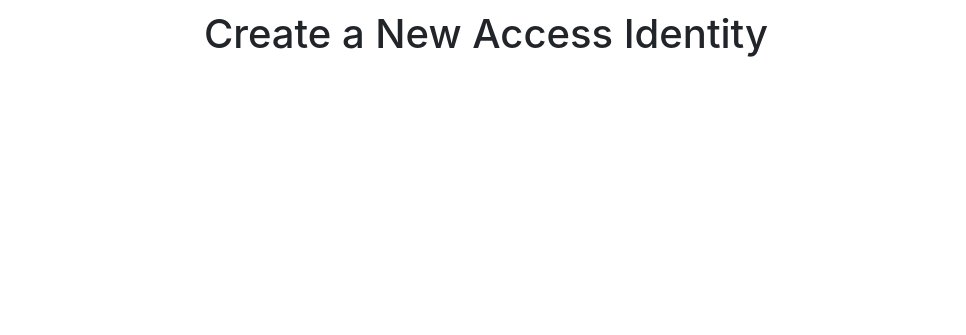
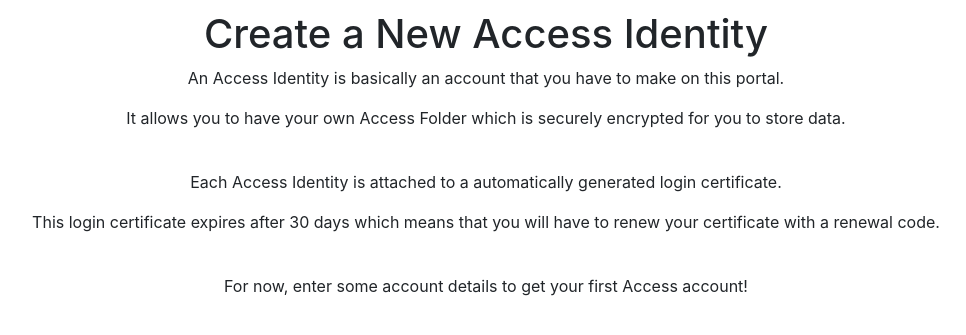
Before and after one commit to Prakhar896/Access, a Flask app: page /identity/create in a window 1280 px wide. Shown: the top 335 px of the page, without its empty margins (154-1120 px from the left). Run offline with Flask 2, Linux system fonts and the light colour scheme; some libraries are stand-ins or nearby versions.

Commit message:
added some text

```diff
--- a/templates/createIdentity.html
+++ b/templates/createIdentity.html
@@ -12,4 +12,12 @@
 
 {% block body %}
 <h1>Create a New Access Identity</h1>
+
+<p>An Access Identity is basically an account that you have to make on this portal.</p>
+<p>It allows you to have your own Access Folder which is securely encrypted for you to store data.</p>
+<br>
+<p>Each Access Identity is attached to a automatically generated login certificate.</p>
+<p>This login certificate expires after 30 days which means that you will have to renew your certificate with a renewal code.</p>
+<br>
+<p>For now, enter some account details to get your first Access account!</p>
 {% endblock %}
```
